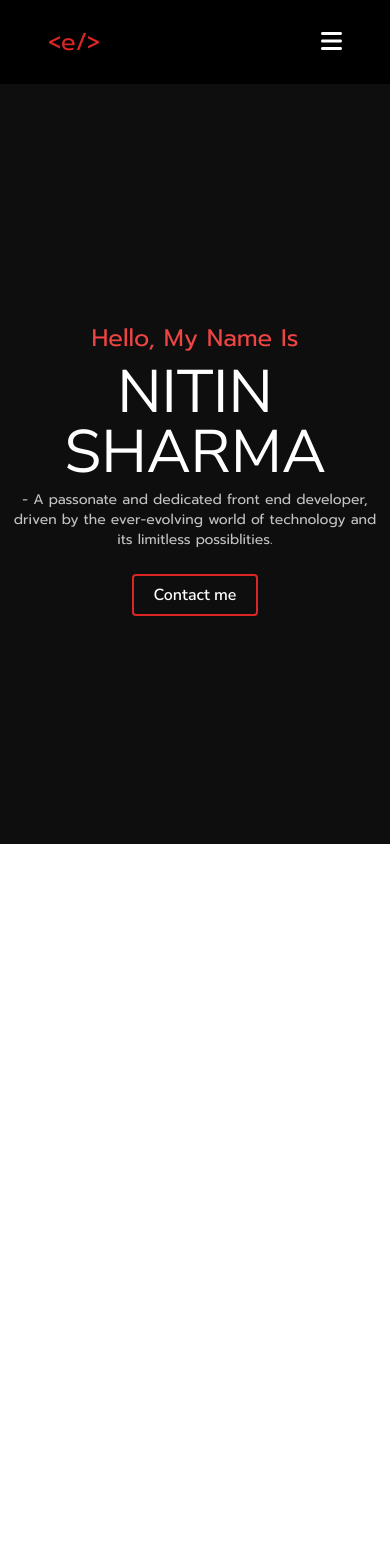
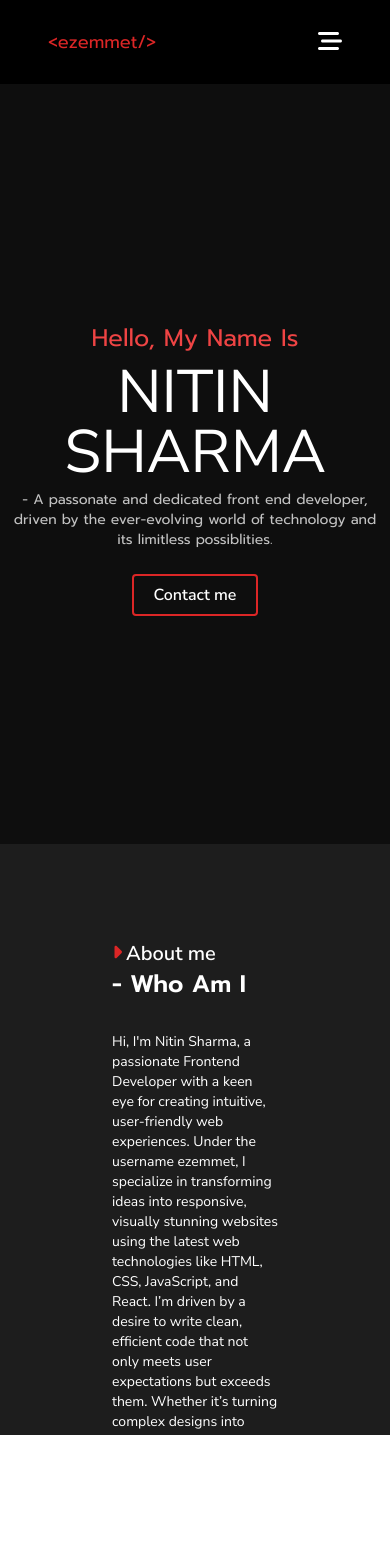
Before and after one commit to ezemmet/my-portfolio, a React (Vite) app: page / in a window 390 px wide. Shown: the top 1568 px of the page. Before the commit the page ends 844 px from the top, so only its background shows below. Built offline with nearby package versions, Linux system fonts and the light colour scheme.

Commit message:
About done

```diff
--- a/src/App.jsx
+++ b/src/App.jsx
@@ -1,4 +1,4 @@
-import { Header, HomePage } from "./import.component"
+import { About, Header, HomePage } from "./import.component"
 
 function App() {
 
@@ -6,6 +6,7 @@ function App() {
     <>
       <Header />
       <HomePage />
+      <About />
     </>
   )
 }
--- /dev/null
+++ b/src/components/About.jsx
@@ -0,0 +1,24 @@
+import { faCaretRight, faDownload } from '@fortawesome/free-solid-svg-icons'
+import { FontAwesomeIcon } from '@fortawesome/react-fontawesome'
+import React from 'react'
+
+const About = () => {
+    return (
+        <div className='bg-[#1d1d1d] text-white grid md:grid-cols-12 h-[70vh] px-[5rem] py-[3rem]'>
+            <div className='col-span-4 px-[3rem] py-[1rem]'>
+                <div className='h-full "w-full bg-gradient-to-b from-red-600 to-black via-black" rounded'>
+                    {/* <img src={} alt="Nitin Sharma"/> */}
+                </div>
+            </div>
+
+            <div className='col-span-8 px-[2rem] py-[1rem]'>
+                <h2 className='font-fontNunito text-xl font-semibold'><FontAwesomeIcon className='text-red-600 mr-1' icon={faCaretRight} />About me</h2>
+                <h3 className='text-2xl font-semibold font-fontPrompt'>- Who Am I</h3>
+                <p className='text-sm mt-8 font-fontNunito'>Hi, I'm Nitin Sharma, a passionate Frontend Developer with a keen eye for creating intuitive, user-friendly web experiences. Under the username ezemmet, I specialize in transforming ideas into responsive, visually stunning websites using the latest web technologies like HTML, CSS, JavaScript, and React. I’m driven by a desire to write clean, efficient code that not only meets user expectations but exceeds them. Whether it’s turning complex designs into seamless UI or optimizing performance, I strive to deliver pixel-perfect results. My goal is to build websites that are not only beautiful but also functional and accessible for all users. Let’s collaborate to bring your digital vision to life!</p>
+                <button className='font-fontNunito hover:text-red-600 mt-8 border-2 border-red-600 rounded px-3 py-1'>Download Resume <FontAwesomeIcon icon={faDownload} className='ml-1 text-red-600' /></button>
+            </div>
+        </div>
+    )
+}
+
+export default About
--- a/src/components/Header.jsx
+++ b/src/components/Header.jsx
@@ -1,11 +1,10 @@
-import { faBars } from '@fortawesome/free-solid-svg-icons'
+import { faBarsStaggered } from '@fortawesome/free-solid-svg-icons'
 import { FontAwesomeIcon } from '@fortawesome/react-fontawesome'
 import React, { useState } from 'react'
 
 const Header = () => {
 
   const ezemmetLogo = '<ezemmet/>'
-  const eLogo = '<e/>'
 
   const [menu, setMenu] = useState('hidden')
 
@@ -21,11 +20,10 @@ const Header = () => {
   return (
     <div className='grid grid-cols-2 items-center h-[10vh] bg-[#000000] text-white px-[3rem] lg:px-[10rem]'>
       <div>
-        <p className='text-2xl font-fontPrompt text-red-600 hidden md:block'>{ezemmetLogo}</p>
-        <p className='text-2xl font-fontPrompt text-red-600 block md:hidden'>{eLogo}</p>
+        <p className='text-lg md:text-2xl font-fontPrompt text-red-600'>{ezemmetLogo}</p>
       </div>
       <div className='text-end'>
-        <FontAwesomeIcon onClick={handleToggleMenu} icon={faBars} className='md:hidden text-2xl cursor-pointer' />
+        <FontAwesomeIcon onClick={handleToggleMenu} icon={faBarsStaggered} className='md:hidden text-2xl cursor-pointer' />
         <div className={`absolute right-0 top-[10%] md:top-0 ${menu} md:relative md:block`}>
           <ul className='md:flex text-center md:justify-end font-fontKanit bg-[#000000d7] md:bg-transparent'>
             <li className='px-5 hover:text-red-600'><a href="/home">Home</a></li>
--- a/src/import.component.js
+++ b/src/import.component.js
@@ -1,7 +1,9 @@
 import Header from "./components/Header";
 import HomePage from "./components/HomePage";
+import About from "./components/About";
 
 export {
     Header,
-    HomePage
+    HomePage,
+    About
 }
```
